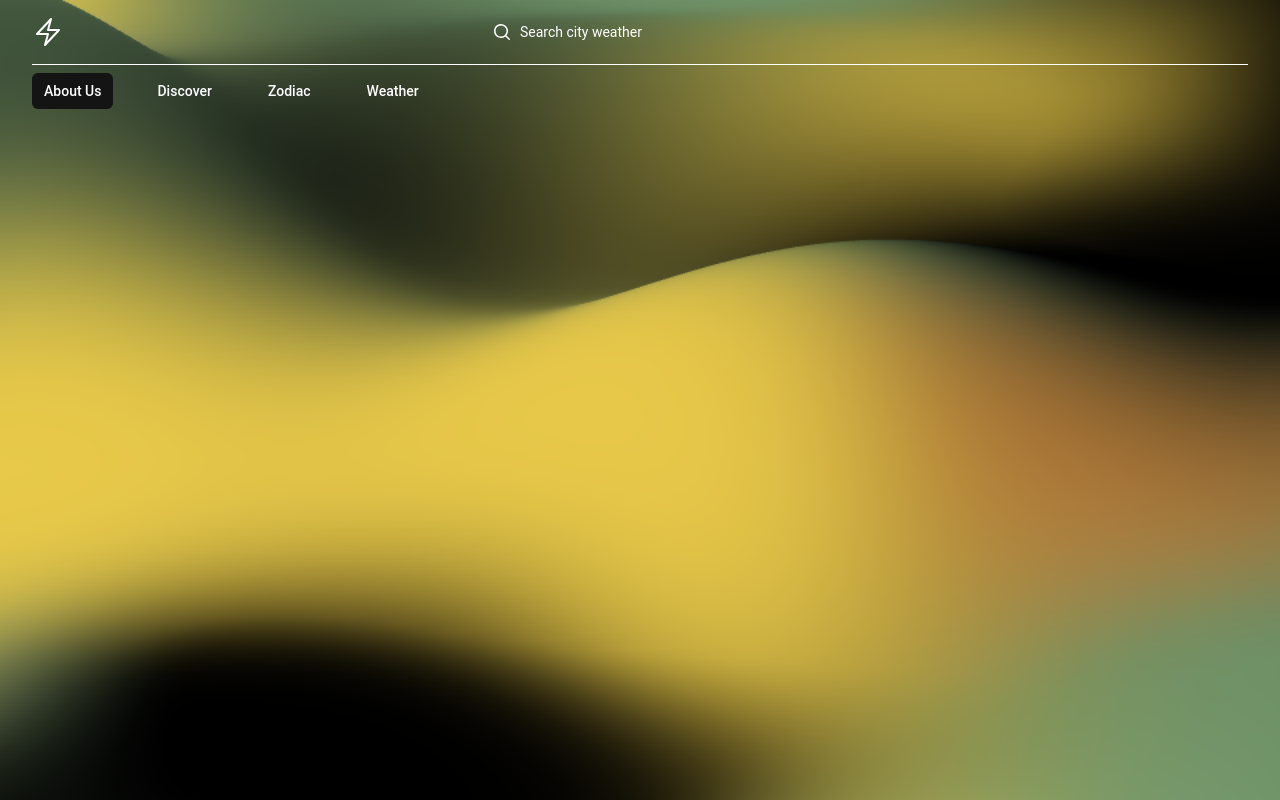
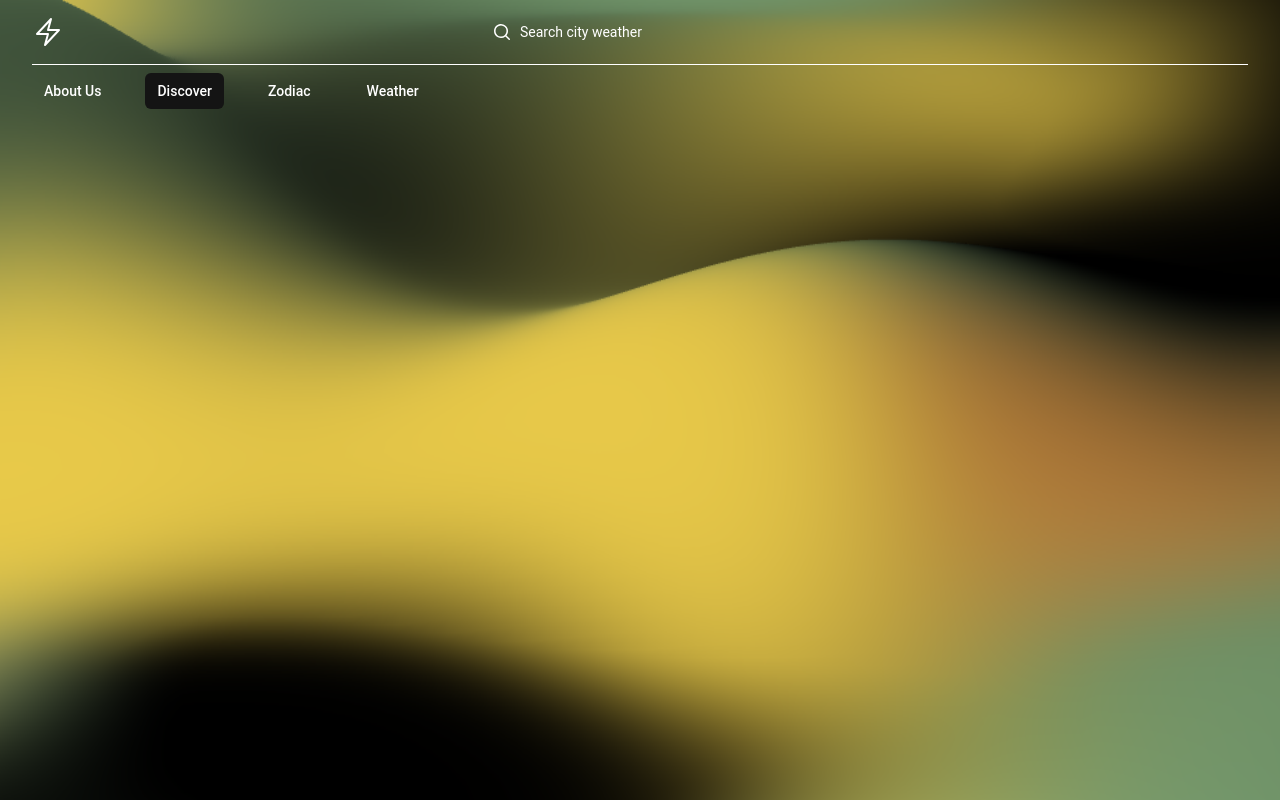
Before and after one commit to AndrewTullos/AuraWise, a Next.js app: page /about in a window 1280 px wide. Built offline with nearby package versions, Linux system fonts and the light colour scheme.

Commit message:
absolute path fixes

```diff
--- a/next.config.mjs
+++ b/next.config.mjs
@@ -1,4 +1,6 @@
 /** @type {import('next').NextConfig} */
-const nextConfig = {};
+const nextConfig = {
+	output: "export",
+};
 
 export default nextConfig;
--- a/src/app/components/Hero.jsx
+++ b/src/app/components/Hero.jsx
@@ -40,7 +40,7 @@ const Hero = () => {
 							<br />
 							Embrace harmony in mind, body, and weather.
 						</p>
-						<a href="/getstarted" className="btn w-64 rounded-full ">
+						<a href="./getstarted" className="btn w-64 rounded-full ">
 							Get Started
 						</a>
 						{/* <button className="btn w-64 rounded-full ">Get Started</button> */}
--- a/src/app/components/Navbar.jsx
+++ b/src/app/components/Navbar.jsx
@@ -22,10 +22,10 @@ import { Bars3Icon, XMarkIcon } from "@heroicons/react/24/outline";
 // 		"https://images.unsplash.com/photo-1472099645785-5658abf4ff4e?ixlib=rb-1.2.1&ixid=eyJhcHBfaWQiOjEyMDd9&auto=format&fit=facearea&facepad=2&w=256&h=256&q=80",
 // };
 const navigation = [
-	{ name: "About Us", href: "/about", current: true },
-	{ name: "Discover", href: "/discover", current: false },
-	{ name: "Zodiac", href: "/zodiac", current: false },
-	{ name: "Weather", href: "/weather", current: false },
+	{ name: "About Us", href: "./about", current: false },
+	{ name: "Discover", href: "./discover", current: true },
+	{ name: "Zodiac", href: "./zodiac", current: false },
+	{ name: "Weather", href: "./weather", current: false },
 ];
 const userNavigation = [
 	{ name: "Your Profile", href: "#" },
```
